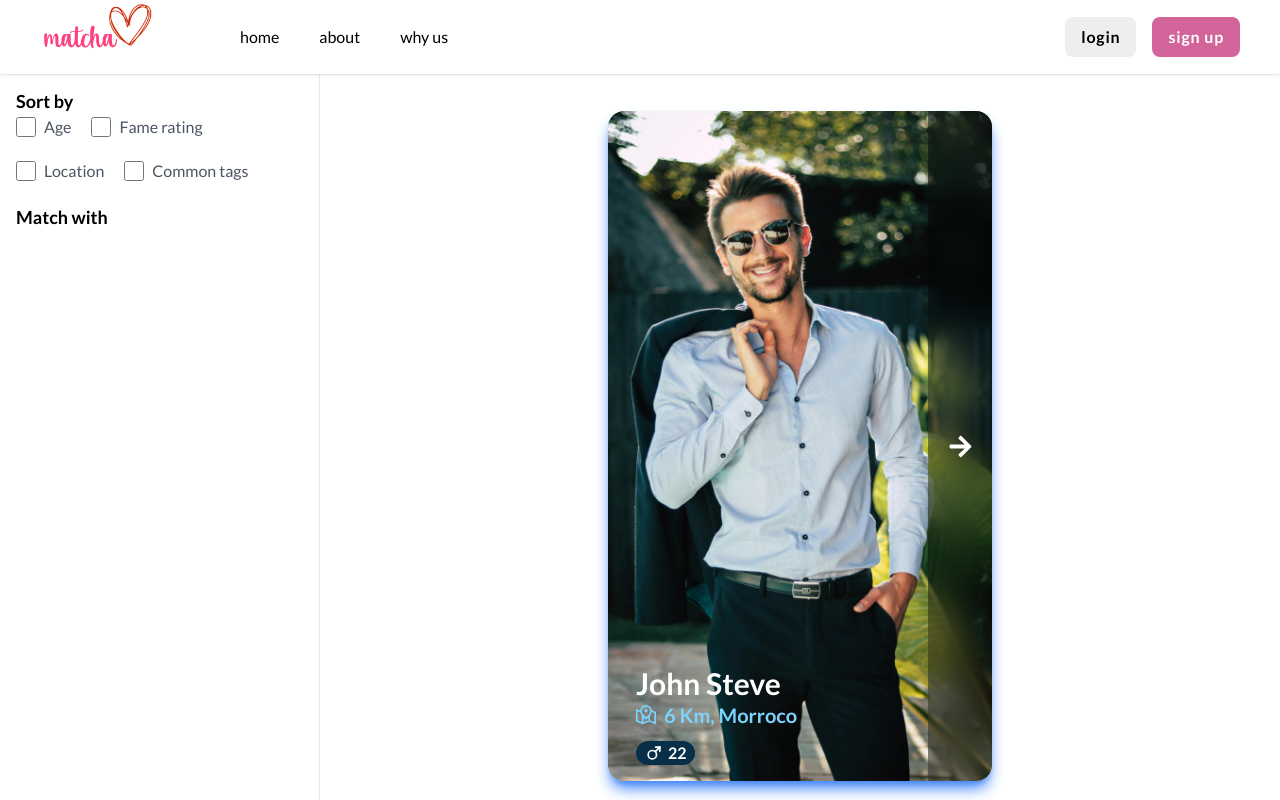
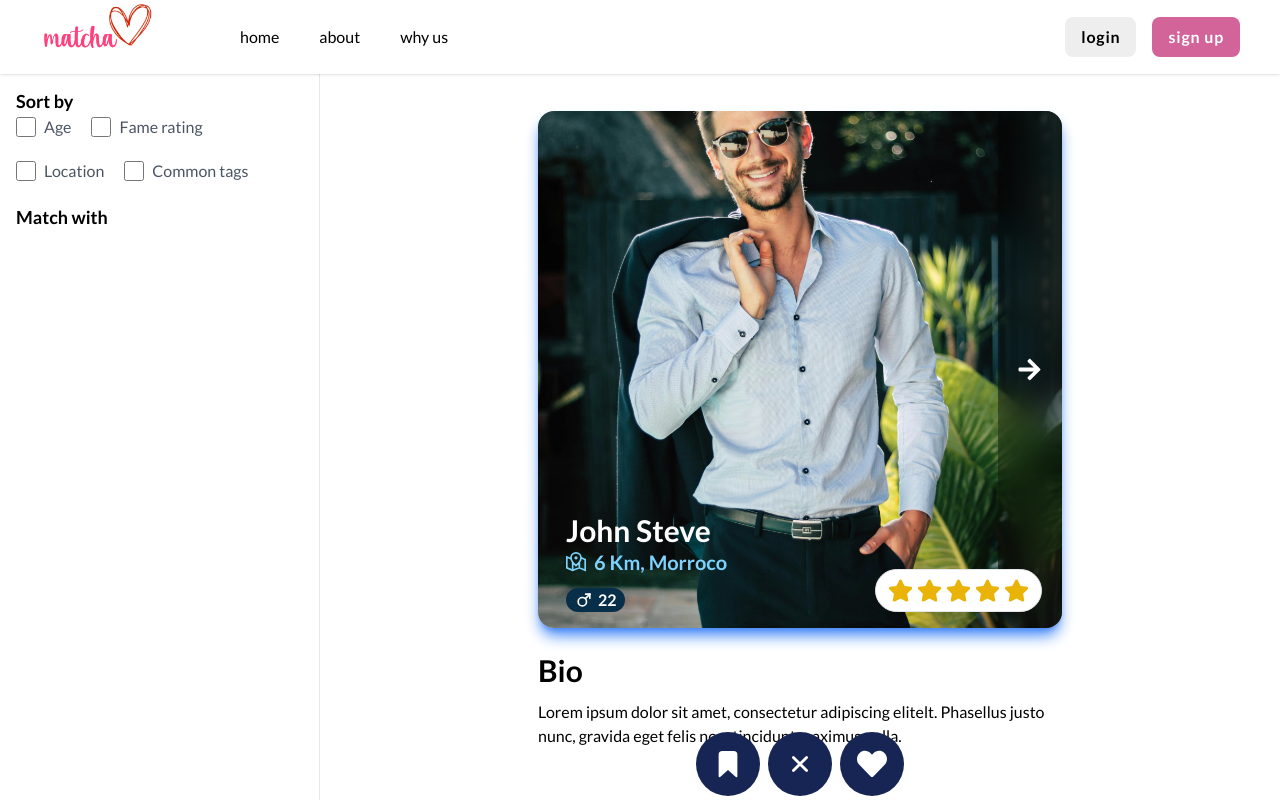
Before and after one commit to Stilram19/matcha, a React (Vite) app: page /home in a window 1280 px wide. Built offline with nearby package versions, Linux system fonts and the light colour scheme; the HTML template or start-up script is replaced by a standard one; a web font is replaced by a local one.

Commit message:
Home page v1

```diff
--- a/src/pages/home/Home.tsx
+++ b/src/pages/home/Home.tsx
@@ -1,6 +1,6 @@
-import { BsGenderMale } from "react-icons/bs"
-import { FaArrowRight } from "react-icons/fa"
+import { FaArrowRight, FaHeart, FaStar } from "react-icons/fa"
 import { GrMapLocation } from "react-icons/gr"
+import { IoBookmark, IoClose } from "react-icons/io5"
 import { TbGenderMale } from "react-icons/tb"
 
 const CheckBox = ({label}) => {
@@ -33,14 +33,9 @@ const HomeSideBar = () => {
     )
 }
 
-
-const   MatchedProfile = () => {
+const   MatchedUserSummary = () => {
     return (
-            <div className="h-full flex justify-center">
-                    <div className="w-[40%] flex flex-col">
-                        <div className="w-full relative">
-                            <img src="/imgs/man_placeholder.jpg" className="w-full h-[670px] object-cover rounded-2xl shadow-lg shadow-blue-500" />
-                            <div className="absolute bottom-4 left-7 w-[50%]">
+        <div>
             <h1 className="text-3xl text-white font-semibold">John Steve</h1>
 
             <div className="flex items-center gap-2 mb-3">
@@ -52,6 +47,33 @@ const   MatchedProfile = () => {
                 <TbGenderMale size={20} />22
             </span>
         </div>
+    )
+}
+
+
+const   MatchedProfile = () => {
+    const   stars = [];
+
+    for (let i = 0; i < 5; i++) {
+        stars.push(i);
+    }
+
+    return (
+            <div className="w-full h-full flex justify-center">
+                    <div className="w-[60%] flex flex-col">
+                        <div className="w-full relative h-[75%]">
+                            <img src="/imgs/man_placeholder.jpg" className="w-full h-full object-cover rounded-2xl shadow-lg shadow-blue-500" />
+                            <div className="absolute bottom-4 left-7 w-[50%]">
+                                <MatchedUserSummary />
+                            </div>
+
+                            <div className="absolute bottom-4 right-5 border  z-10 flex gap-1 p-2 px-3 rounded-full bg-white">
+                                {
+                                    stars.map((index) => {
+                                        return <FaStar key={index} className={`fill-yellow-500 ${index == stars.length - 1 ? 'fill-gray-300' : ''}`} size={25}/>
+                                    })
+                                }
+                            </div>
 
                             <div className="absolute top-0 right-0 h-full w-16 flex items-center justify-center rounded-e-2xl backdrop-blur-lg bg-black/30 bg-opacity-30">
                                 <FaArrowRight className="fill-white cursor-pointer hover:fill-slate-500" size={25} />
@@ -59,7 +81,7 @@ const   MatchedProfile = () => {
                         </div>
 
                         <h1 className="text-3xl mt-6 mb-3 font-semibold">Bio</h1>
-                        <p>Lorem ipsum dolor sit amet, consectetur adipiscing elitelt. Phasellus justo nunc, gravida eget felis non, tincidunt maximus nulla.consectetur adipiscing elitelt. Phasellus justo nunc, gravida eget felis non, tincidunt maximus nulla.consectetur adipiscing elitelt. Phasellus justo nunc, gravida eget felis non, tincidunt maximus nulla.</p>
+                        <p>Lorem ipsum dolor sit amet, consectetur adipiscing elitelt. Phasellus justo nunc, gravida eget felis non, tincidunt maximus nulla.</p>
                     </div>
             </div>
     )
@@ -73,11 +95,26 @@ const Home = () => {
             <div className="w-1/4 border-r">
                 <HomeSideBar />
             </div>
-            <div className="w-3/4 overflow-y-auto scrollbar">
-                <div className="mt-10">
+            <div className="w-3/4 relative flex justify-center">
+                <div className="pt-10 h-full">
                     <MatchedProfile />
                 </div>
+
+                <div className="absolute bottom-1 flex justify-center gap-2">
+                    <button className="bg-blue-950 w-16 h-16 rounded-full flex items-center justify-center hover:scale-110 transition-transform duration-300 ease-in-out">
+                        <IoBookmark className="fill-white" size={30} />
+                    </button>
+                    <button className="bg-blue-950 w-16 h-16 rounded-full flex items-center justify-center hover:scale-110 transition-transform duration-300 ease-in-out">
+                        <IoClose className="fill-white" size={30} />
+                    </button>
+                    <button className="bg-blue-950 w-16 h-16 rounded-full flex items-center justify-center hover:scale-110 transition-transform duration-300 ease-in-out">
+                        <FaHeart className="fill-white" size={30} />
+                    </button>
                 </div>
+
+            </div>
+            {/* <div className="relative"> */}
+            {/* </div> */}
         </div>
     )
 }
```
Lines whose indentation alone changed are shown as unchanged.
